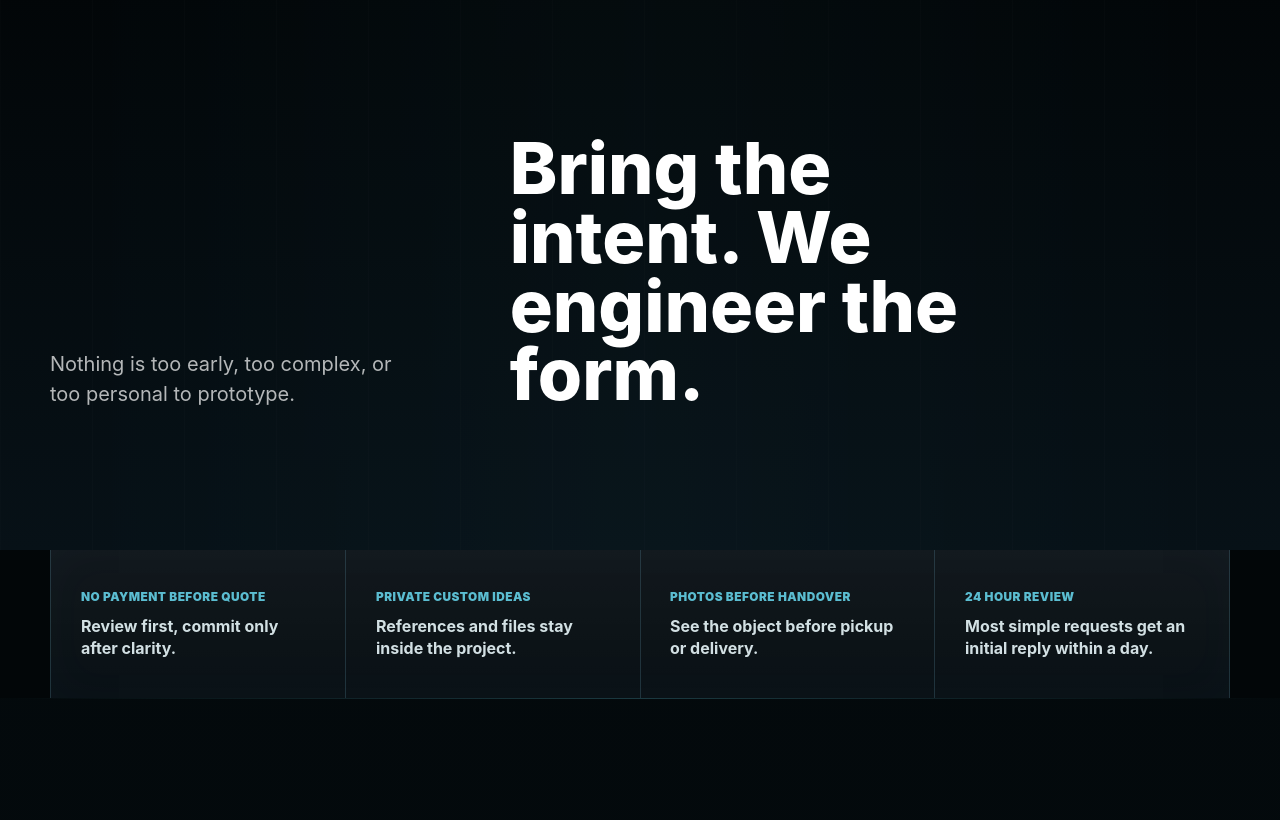
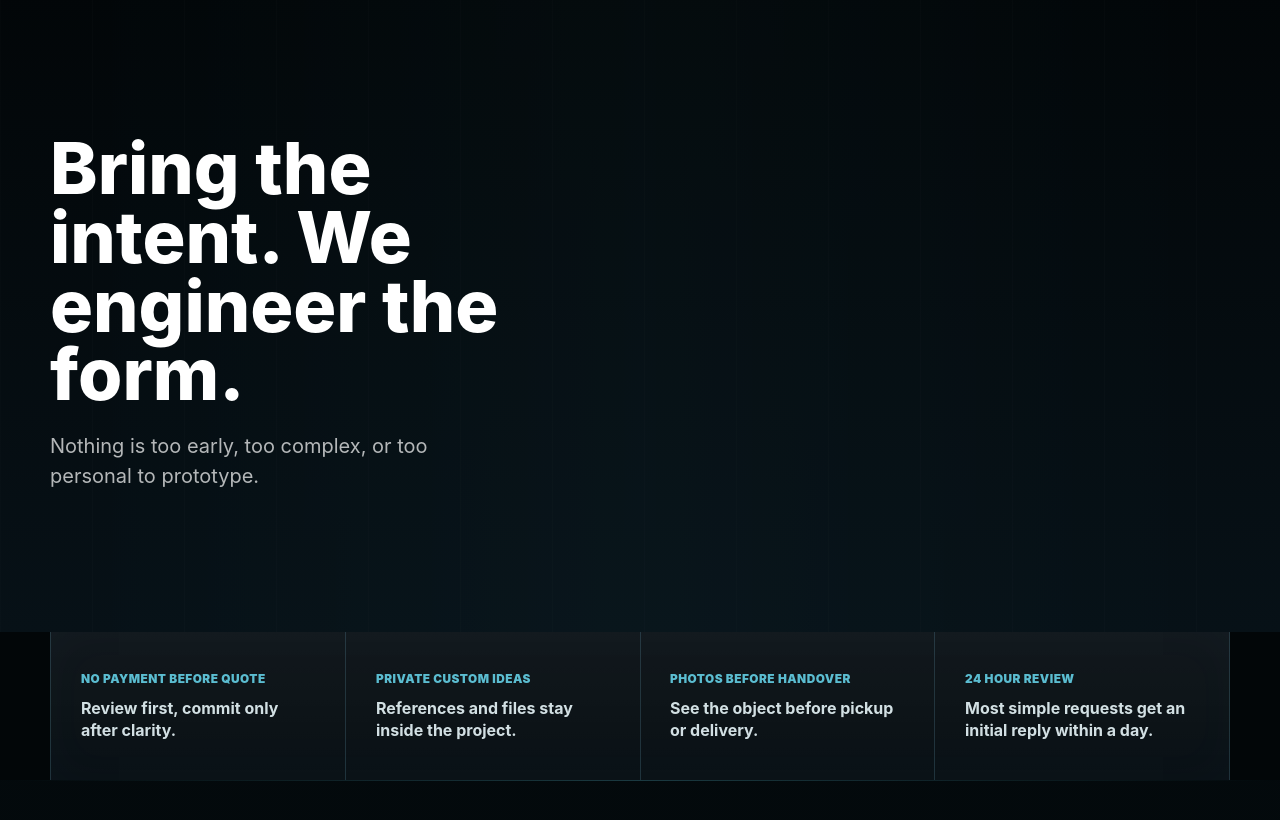
Before and after one commit to thexplicitslots/infimagine-website, a website: page index.html in a window 1280 px wide. Shown: the part 760-1580 px from the top of the page. Drawn offline with Linux system fonts and the light colour scheme; no server answers.

Commit message:
Left align brand statement heading

```diff
--- a/index.html
+++ b/index.html
@@ -155,8 +155,8 @@
 
       <section class="statement" aria-label="Brand promise">
         <div class="section-inner statement-grid">
+          <h2>Bring the intent. We engineer the form.</h2>
           <p>Nothing is too early, too complex, or too personal to prototype.</p>
-          <h2>Bring the intent. We engineer the form.</h2>
         </div>
       </section>
 
--- a/styles.css
+++ b/styles.css
@@ -687,20 +687,21 @@ h3 {
   position: relative;
   z-index: 1;
   display: grid;
-  grid-template-columns: 0.7fr 1.3fr;
-  gap: clamp(28px, 6vw, 72px);
-  align-items: end;
+  grid-template-columns: minmax(0, 680px);
+  gap: 22px;
+  justify-content: start;
+  align-items: start;
 }
 
 .statement p {
-  max-width: 360px;
+  max-width: 460px;
   margin: 0;
   color: rgba(255, 255, 255, 0.7);
   font-size: 1.25rem;
 }
 
 .statement h2 {
-  max-width: 10ch;
+  max-width: 11ch;
   color: var(--white);
 }
 
```
